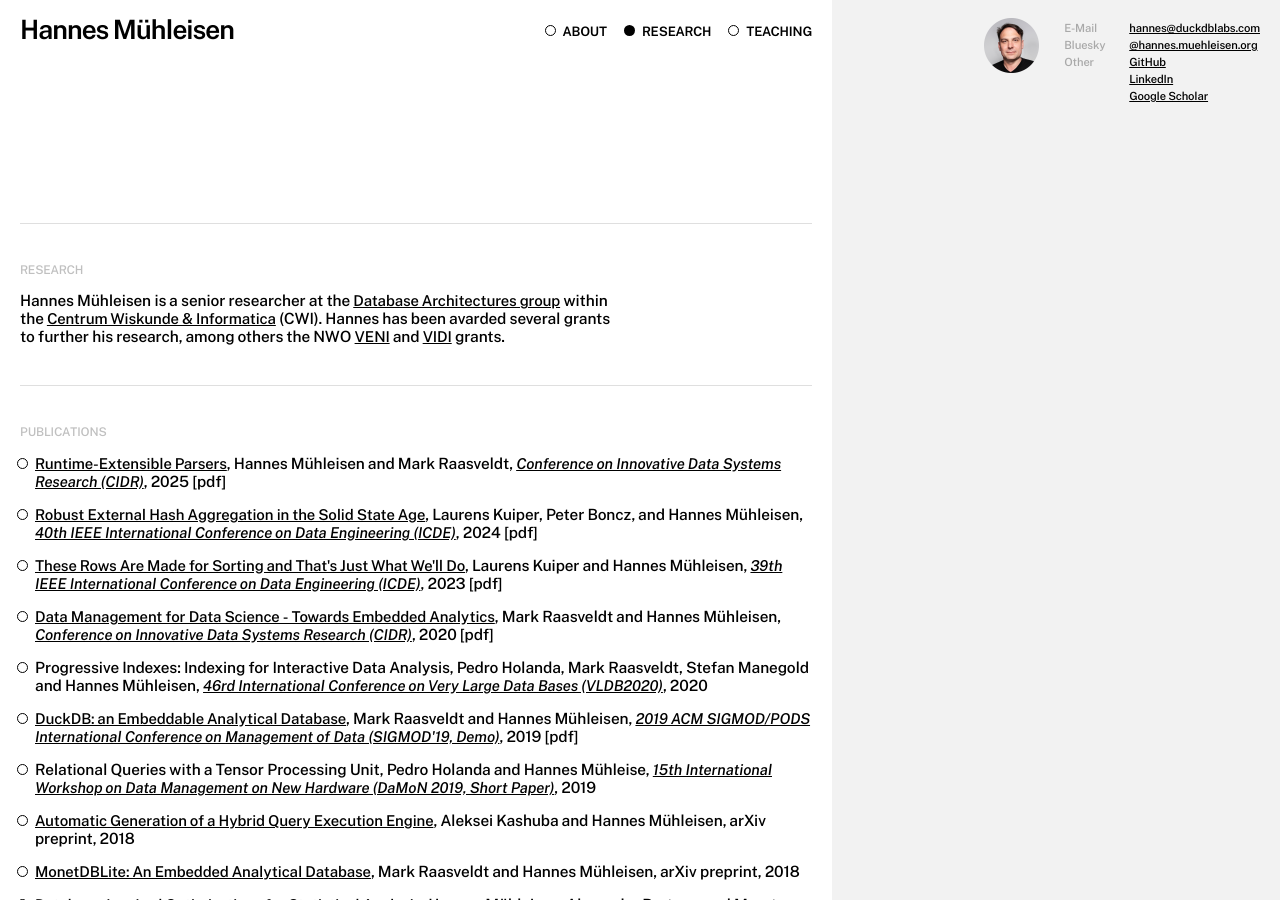
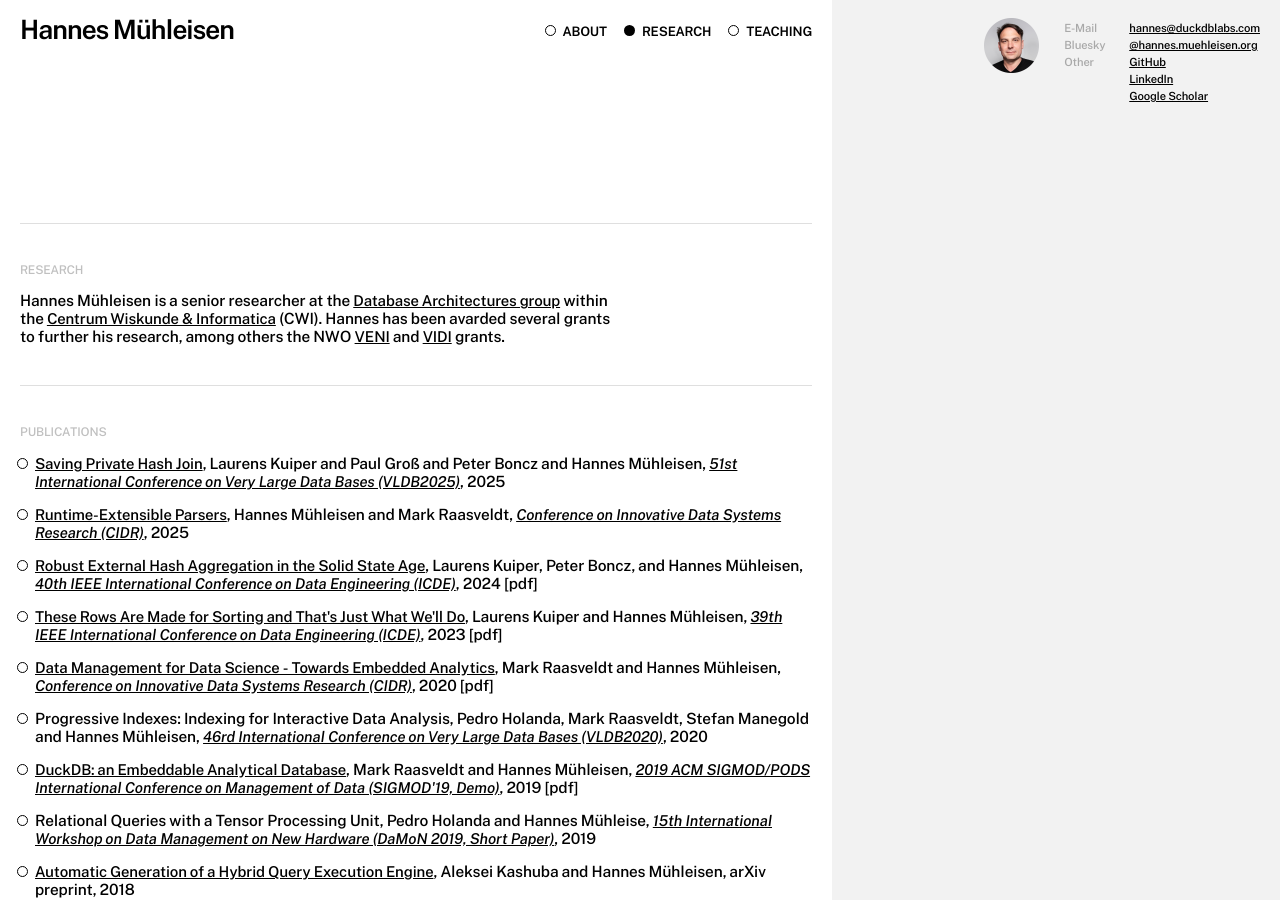
Before and after one commit to hannes/hannes.muehleisen.org, a Jekyll site: the page built from research.md, in a window 1280 px wide and 900 px high. Built offline with Jekyll 4.4.1, drawn with Linux system fonts in a browser that asks for light colours.

Commit message:
vldbpaper

```diff
--- a/_data/publications.json
+++ b/_data/publications.json
@@ -2,10 +2,20 @@
 	"publications": [
 		{
 			"year": 2025,
+			"title": "Saving Private Hash Join",
+			"author": "Laurens Kuiper and Paul Groß and Peter Boncz and Hannes Mühleisen",
+			"publication_file": "",
+			"publication_url": "https://www.vldb.org/pvldb/vol18/p2748-kuiper.pdf",
+			"conference": "51st International Conference on Very Large Data Bases (VLDB2025)",
+			"conference_url": "https://vldb.org/2025/",
+			"featured": true
+		},
+		{
+			"year": 2025,
 			"title": "Runtime-Extensible Parsers",
 			"author": "Hannes Mühleisen and Mark Raasveldt",
-			"publication_file": "CIDR2025-muehleisen-raasveldt-extensible-parsers.pdf",
-			"publication_url": "",
+			"publication_file": "",
+			"publication_url": "https://vldb.org/cidrdb/papers/2025/p18-muhleisen.pdf",
 			"conference": "Conference on Innovative Data Systems Research (CIDR)",
 			"conference_url": "http://www.cidrdb.org/cidr2025/",
 			"featured": true
@@ -18,7 +28,7 @@
 			"publication_url": "",
 			"conference": "40th IEEE International Conference on Data Engineering (ICDE)",
 			"conference_url": "https://icde2024.github.io",
-			"featured": true
+			"featured": false
 		},
 		{
 			"year": 2023,
```
